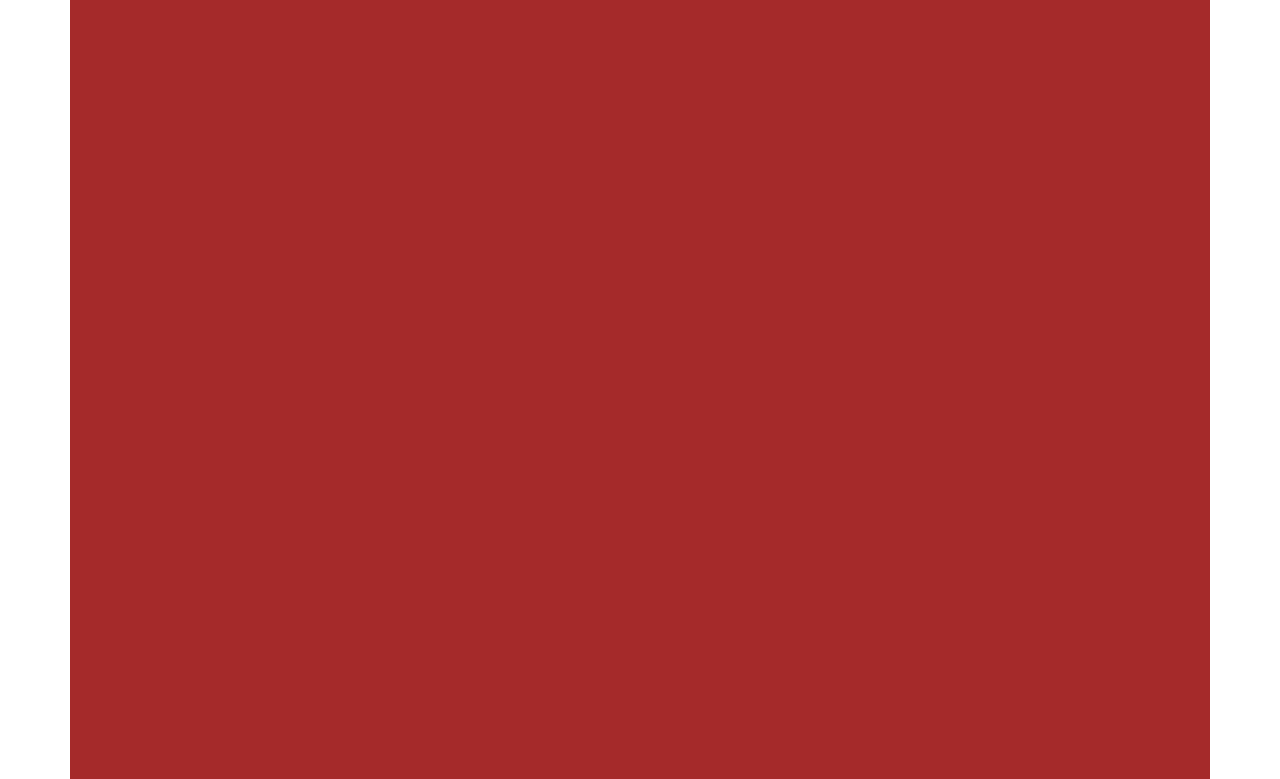
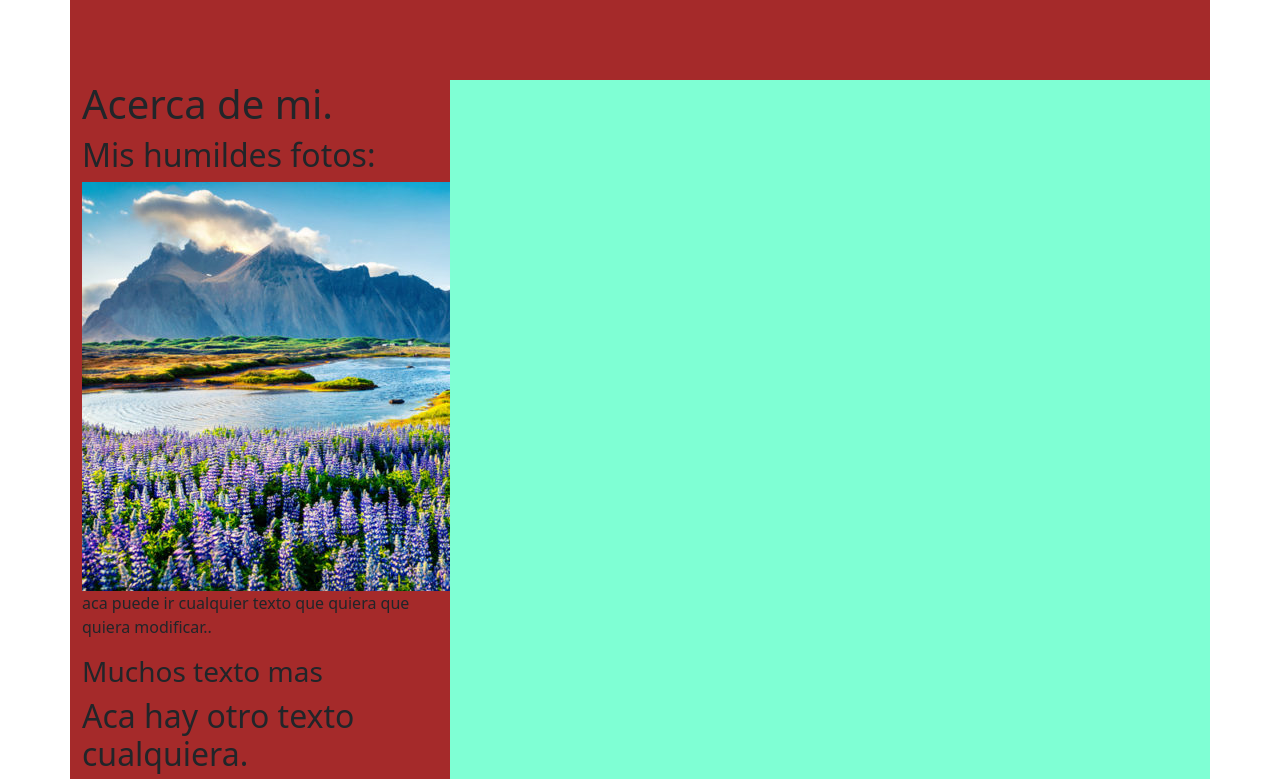
Before and after one commit to Lcastro98/PracticaVersionamiento, a plain HTML site: page index.html in a window 1280 px wide. Shown: the part 420-1199 px from the top of the page. Drawn offline with nearby package versions, Linux system fonts and the light colour scheme.

Commit message:
Se agrego el contenido al sidebar modificado por don Marlon

```diff
--- a/index.html
+++ b/index.html
@@ -13,6 +13,7 @@
 
 </head>
 <body>
+     <!-- Header -->
     <header>
     <div class="container">
         <div class="row">
@@ -32,16 +33,26 @@
 
             </div>
         </div>
-
-
     </div>
    </header>
+   <!-- Header -->
    <main>
     <div class="container">
         <div class="row">
-            <div class="col-sm-12 col-md-4 blue">
-
-
+            <div class="col-sm-12 col-md-4 ">
+               <h1>Acerca de mi.</h1>
+               <h2>Mis humildes fotos:</h2>
+               <img src="./src/img/paisaje-800x409.jpg" alt="Paisaje" title="Por aqui estuve yo">
+               <p>aca puede ir cualquier texto que quiera que quiera modificar..</p>
+               <h3>Muchos texto mas</h3>
+               <h2>Aca hay otro texto cualquiera.</h2>
+               <img src="./src/img/paisaje-800x409.jpg" alt="">
+                <br>
+                <br>
+               <img src="./src/img/paisaje-800x409.jpg" alt="">
+               <br>
+               <br>
+               <img src="./src/img/paisaje-800x409.jpg" alt="">
             </div>
 
             <div class="col-sm-12 col-md-8 yellow">
```
Also changed, not shown: src/img/paisaje-800x409.jpg (added).
